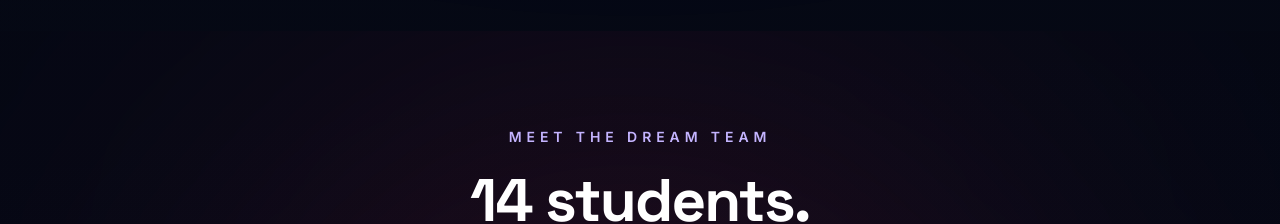
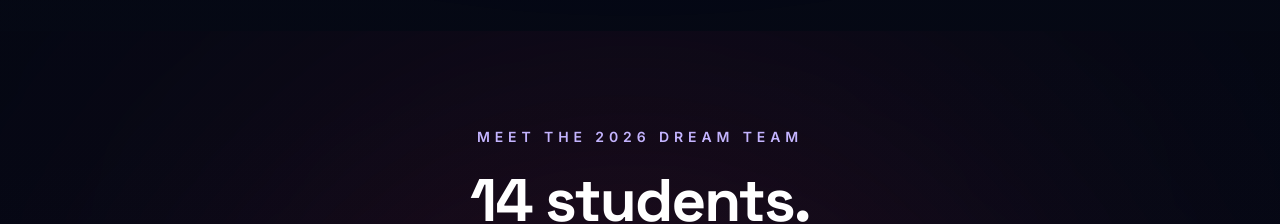
Before and after one commit to ADLMedTech/adelaide-medtech-web, a Next.js app: page / in a window 1280 px wide. Shown: the part 7640-7864 px from the top of the page. Built offline with nearby package versions, Linux system fonts and the light colour scheme.

Commit message:
Updating (2026)

```diff
--- a/components/sections/Sponsors.tsx
+++ b/components/sections/Sponsors.tsx
@@ -164,7 +164,7 @@ export default function Sponsors() {
         {/* Sponsor CTA */}
         <div className="mx-auto mt-14 max-w-2xl rounded-[24px] border border-violet-500/30 bg-gradient-to-r from-violet-600/15 via-transparent to-purple-600/15 px-5 py-8 text-center shadow-[0_0_40px_rgba(139,92,246,0.1)] sm:mt-20 sm:rounded-[32px] sm:p-10">
           <h3 className="text-xl font-bold sm:text-2xl lg:text-3xl">
-            Interested in Sponsoring 2026?
+            Interested in Sponsoring?
           </h3>
 
           <p className="mx-auto mt-3 max-w-md text-sm leading-6 text-slate-300 sm:text-base">
--- a/components/sections/Team.tsx
+++ b/components/sections/Team.tsx
@@ -74,7 +74,7 @@ export default function Team() {
         {/* Heading */}
         <div className="flex w-full max-w-3xl flex-col items-center justify-center text-center">
           <p className="mb-3 text-[11px] font-semibold uppercase tracking-[0.3em] text-violet-300 sm:mb-4 sm:text-sm sm:tracking-[0.35em]">
-            Meet the Dream Team
+            Meet the 2026 Dream Team
           </p>
 
           <h2 className="text-3xl font-extrabold leading-tight tracking-tight text-white sm:text-5xl lg:text-6xl">
```
